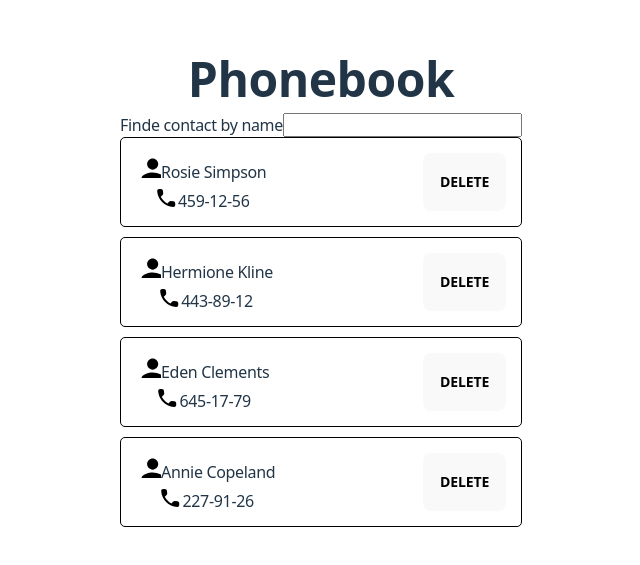
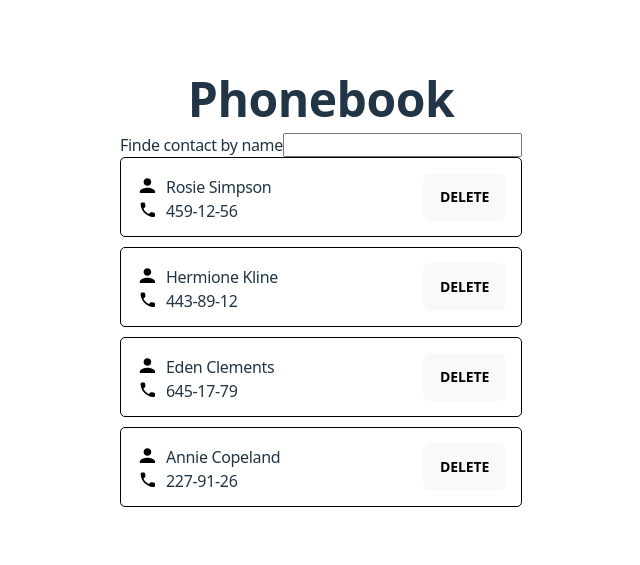
Before and after one commit to Sviatoslav-lion/goit-react-hw-03, a React (Vite) app: page / in a window 1280 px wide. Shown: the part 109-674 px from the top of the page, without its empty margins (319-959 px from the left). Built offline with nearby package versions, Linux system fonts and the light colour scheme.

Commit message:
css contact module

```diff
--- a/src/components/Contact/Contact.jsx
+++ b/src/components/Contact/Contact.jsx
@@ -5,32 +5,27 @@ export default function ContactItemFunc({ peopleContact }) {
   return (
     <div className={css.cardItem}>
       <h3 className="visually-hidden">{name}</h3>
-      <div>
-        <p>
+      <div className={css.contactBox}>
+        <div className={css.contactLine}>
           <svg
-            width="25px"
-            height="25px"
-            className="icon"
+            className={css.texticon}
             xmlns="http://www.w3.org/2000/svg"
-            viewBox="0 0 24 24"
+            viewBox="0 0 28 24"
           >
             <path d="M16 16c2.947 0 5.333-2.387 5.333-5.333s-2.387-5.333-5.333-5.333c-2.947 0-5.333 2.387-5.333 5.333s2.387 5.333 5.333 5.333zM16 18.667c-3.56 0-10.667 1.787-10.667 5.333v1.333c0 0.733 0.6 1.333 1.333 1.333h18.667c0.733 0 1.333-0.6 1.333-1.333v-1.333c0-3.547-7.107-5.333-10.667-5.333z" />
           </svg>
-          {name}
-        </p>
-
-        <p>
+          <p>{name}</p>
+        </div>
+        <div className={css.contactLine}>
           <svg
-            width="25px"
-            height="25px"
-            className="icon"
+            className={css.texticon}
             xmlns="http://www.w3.org/2000/svg"
-            viewBox="0 0 24 24"
+            viewBox="0 0 21 24"
           >
             <path d="M19.635 18.487l-2.451-0.28c-0.589-0.067-1.167 0.135-1.582 0.55l-1.775 1.775c-2.731-1.389-4.969-3.618-6.359-6.359l1.785-1.785c0.415-0.415 0.618-0.994 0.55-1.582l-0.28-2.432c-0.116-0.975-0.936-1.708-1.92-1.708h-1.669c-1.090 0-1.997 0.907-1.93 1.997 0.511 8.24 7.102 14.821 15.332 15.332 1.090 0.068 1.997-0.839 1.997-1.93v-1.669c0.010-0.975-0.724-1.795-1.698-1.911z" />
           </svg>
-          {number}
-        </p>
+          <p>{number}</p>
+        </div>
       </div>
       <button>Delete</button>
     </div>
--- a/src/components/Contact/Contact.module.css
+++ b/src/components/Contact/Contact.module.css
@@ -6,4 +6,22 @@
   flex-wrap: wrap;
   justify-content: space-between;
   padding: 15px;
+  text-align: left;
 }
+.contactBox {
+  display: flex;
+  flex-direction: column;
+  align-content: flex-start;
+}
+.contactLine {
+  align-content: baseline;
+  align-items: baseline;
+  display: flex;
+  flex-direction: row;
+  align-content: center;
+  gap: 10px;
+}
+.texticon {
+  width: 20px;
+  height: 20px;
+}
```
